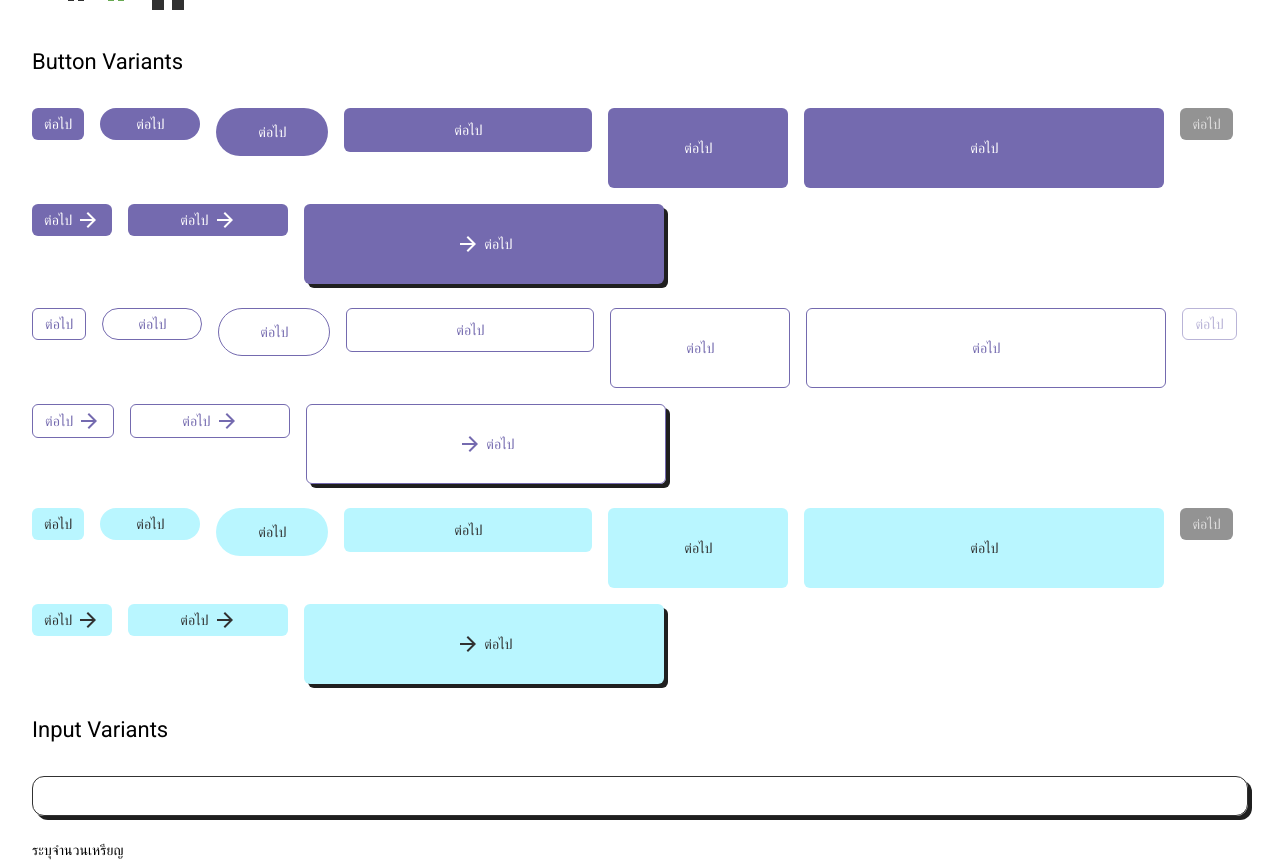
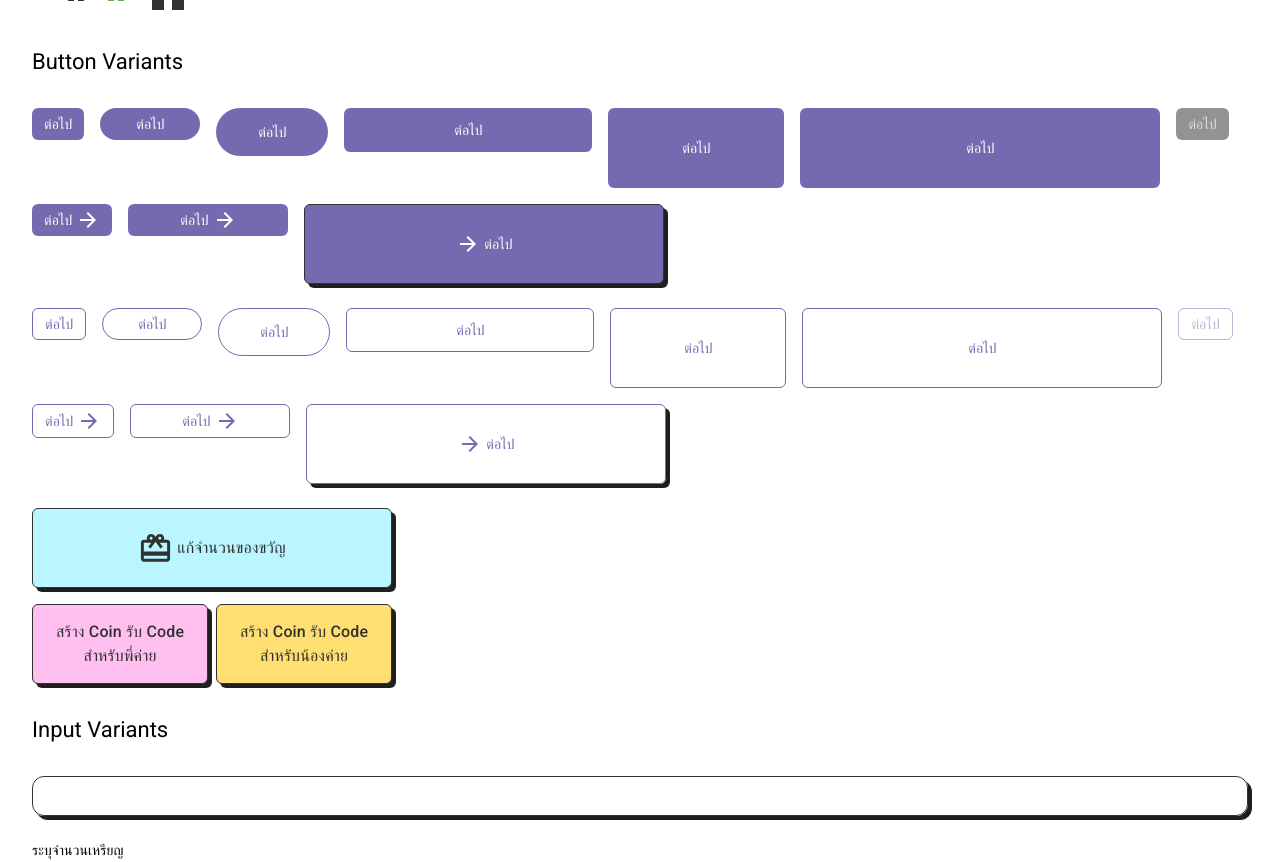
Before and after one commit to isd-sgcu/cucm25-frontend, a React (Vite) app: page / in a window 1280 px wide. Shown: the part 1572-2434 px from the top of the page. Built offline with nearby package versions, Linux system fonts and the light colour scheme.

Commit message:
fix: cartoonish button

```diff
--- a/src/App.tsx
+++ b/src/App.tsx
@@ -1,11 +1,11 @@
-import ComponentTest from "./components/ComponentTest";
+import ElementTest from "./components/ElementTest";
 import DesignSystemTest from "./components/DesignSystemTest";
 
 function App() {
   return (
     <div className="flex flex-col gap-8 p-8">
       <DesignSystemTest />
-      <ComponentTest />
+      <ElementTest />
     </div>
   );
 }
--- a/src/components/ComponentTest.tsx
+++ b/src/components/ElementTest.tsx
@@ -1,8 +1,8 @@
-import { ArrowForward } from "@mui/icons-material";
+import { ArrowForward, CardGiftcard } from "@mui/icons-material";
 import { Button } from "./ui/button";
 import { Input } from "./ui/input";
 
-function ComponentTest() {
+function ElementTest() {
   return (
     <div className="flex flex-col gap-8">
       {/* Button Variant */}
@@ -27,7 +27,7 @@ function ComponentTest() {
               ต่อไป
               <ArrowForward />
             </Button>
-            <Button size="xxl" className="shadow-make-cartoonish ">
+            <Button size="xxl" cartoonish={true}>
               <ArrowForward />
               ต่อไป
             </Button>
@@ -62,53 +62,45 @@ function ComponentTest() {
               ต่อไป
               <ArrowForward />
             </Button>
-            <Button
-              variant="outline"
-              size="xxl"
-              className="shadow-make-cartoonish"
-            >
+            <Button variant="outline" size="xxl" cartoonish={true}>
               <ArrowForward />
               ต่อไป
             </Button>
           </div>
 
-          {/* Blue Buttons */}
-          <div className="flex gap-4 flex-wrap">
-            <Button color="light-blue">ต่อไป</Button>
-            <Button size="sm" color="light-blue">
-              ต่อไป
+          {/* Some Buttons in UI */}
+          <div className="flex gap-4 flex-col flex-wrap">
+            <Button
+              variant="default"
+              size="xxl"
+              color="light-blue"
+              cartoonish={true}
+            >
+              <CardGiftcard fontSize="large" />
+              <p className="title-medium">แก้จำนวนของขวัญ</p>
             </Button>
-            <Button size="md" color="light-blue">
-              ต่อไป
-            </Button>
-            <Button size="lg" color="light-blue">
-              ต่อไป
-            </Button>
-            <Button size="xl" color="light-blue">
-              ต่อไป
-            </Button>
-            <Button size="xxl" color="light-blue">
-              ต่อไป
-            </Button>
-            <Button disabled color="light-blue">
-              ต่อไป
-            </Button>
-            <Button color="light-blue">
-              ต่อไป
-              <ArrowForward />
-            </Button>
-            <Button color="light-blue" style={{ width: 160 }}>
-              ต่อไป
-              <ArrowForward />
-            </Button>
-            <Button
-              color="light-blue"
-              size="xxl"
-              className="shadow-make-cartoonish"
-            >
-              <ArrowForward />
-              ต่อไป
-            </Button>
+            <div className="flex gap-2">
+              <Button
+                variant="default"
+                size="xl"
+                color="light-pink"
+                cartoonish={true}
+              >
+                <p className="title-medium">
+                  สร้าง Coin รับ Code สำหรับพี่ค่าย
+                </p>
+              </Button>
+              <Button
+                variant="default"
+                size="xl"
+                color="yellow"
+                cartoonish={true}
+              >
+                <p className="title-medium">
+                  สร้าง Coin รับ Code สำหรับน้องค่าย
+                </p>
+              </Button>
+            </div>
           </div>
         </div>
       </div>
@@ -177,8 +169,10 @@ function ComponentTest() {
           </div>
         </div>
       </div>
+
+      {/* Label Variant */}
     </div>
   );
 }
 
-export default ComponentTest;
+export default ElementTest;
--- a/src/components/ui/button.tsx
+++ b/src/components/ui/button.tsx
@@ -5,7 +5,7 @@ import { cva, type VariantProps } from "class-variance-authority";
 import { cn } from "@/lib/utils";
 
 const buttonVariants = cva(
-  "inline-flex items-center justify-center gap-1 px-3 py-1 min-w-fit min-h-fit whitespace-nowrap label-large transition-all outline-none shrink-0 " +
+  "inline-flex items-center justify-center gap-1 px-3 py-1 max-w-full min-h-fit label-large transition-all outline-none shrink-0 " +
     "disabled:pointer-events-none disabled:bg-deep-deep-grey [&_svg]:pointer-events-none [&_svg:not([class*='size-'])]:size-4 [&_svg]:shrink-0",
   {
     variants: {
@@ -20,7 +20,7 @@ const buttonVariants = cva(
         lg: "h-[44px] w-[248px] rounded-md",
 
         // Used in Mod and Admin role along with cartoonish style
-        xl: "h-[80px] w-[180px] rounded-md",
+        xl: "h-[80px] w-[176px] rounded-md",
         xxl: "h-[80px] w-[360px] rounded-md",
       },
       color: {
@@ -43,6 +43,10 @@ const buttonVariants = cva(
         red: "bg-red text-white border-red hover:bg-red/90 disabled:text-white/70",
         green:
           "bg-green text-white border-green hover:bg-green/90 disabled:text-white/70",
+      },
+      cartoonish: {
+        true: "border-black border shadow-make-cartoonish",
+        false: "",
       },
     },
     compoundVariants: [
@@ -128,14 +132,27 @@ export interface ButtonProps
 }
 
 const Button = React.forwardRef<HTMLButtonElement, ButtonProps>(
-  ({ className, variant, size, color, asChild = false, ...props }, ref) => {
+  (
+    {
+      className,
+      variant,
+      size,
+      color,
+      asChild = false,
+      cartoonish = false,
+      ...props
+    },
+    ref
+  ) => {
     const Comp = asChild ? Slot : "button";
 
     return (
       <Comp
         ref={ref}
         data-slot="button"
-        className={cn(buttonVariants({ variant, size, color, className }))}
+        className={cn(
+          buttonVariants({ variant, size, color, cartoonish, className })
+        )}
         {...props}
       />
     );
```
